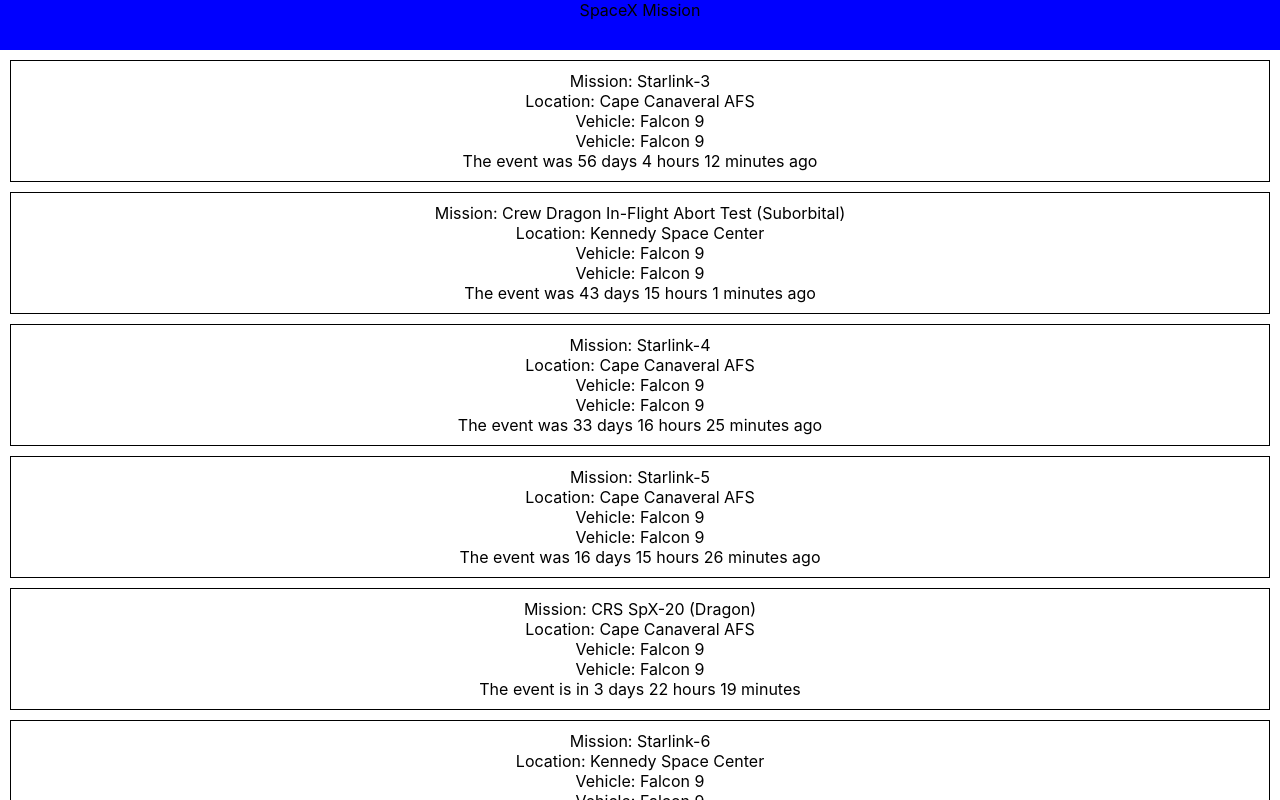
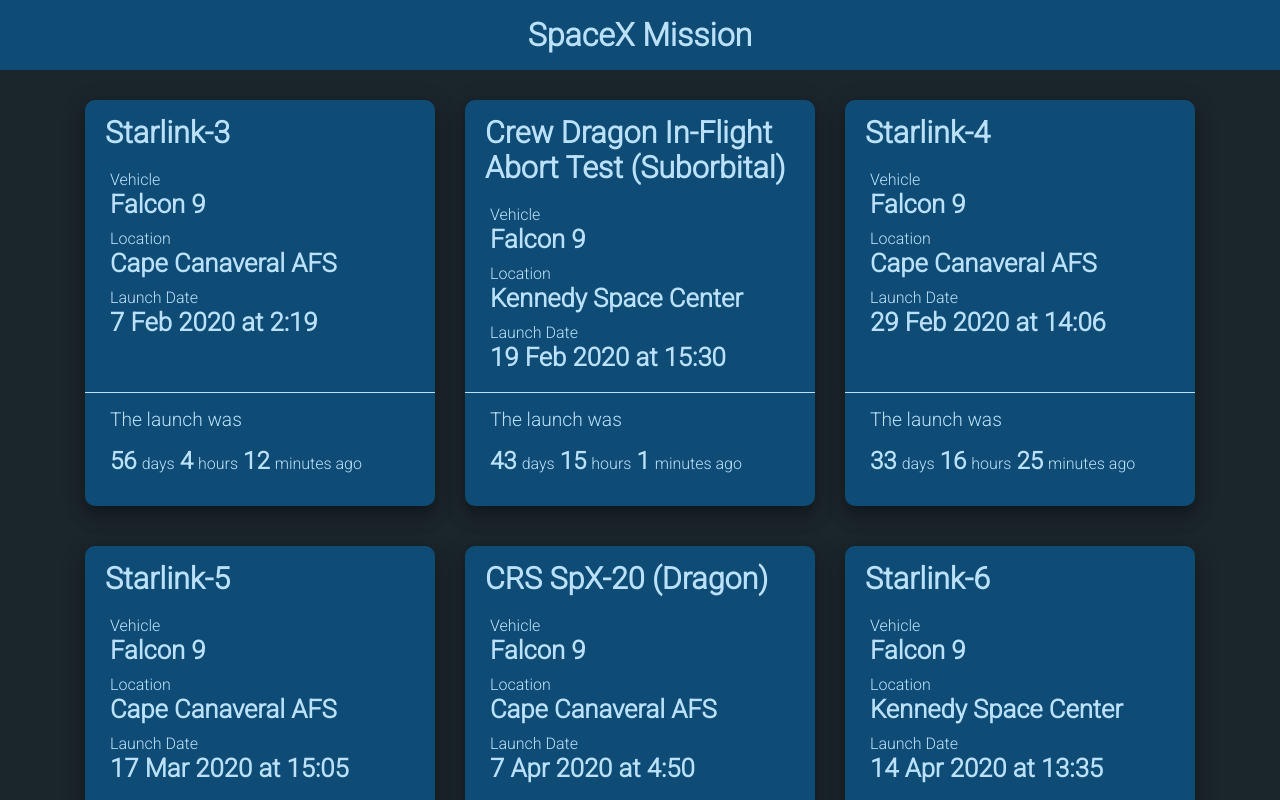
Before and after one commit to Furetur/jetbrains-tc-internship, a React (Create React App) app: page / in a window 1280 px wide. Shown: the top 800 px of the page. Built offline with nearby package versions, Linux system fonts and the light colour scheme.

Commit message:
design, theme and readable date

```diff
--- a/src/App.css
+++ b/src/App.css
@@ -1,32 +1,4 @@
-.App {
-  text-align: center;
-}
-
-.App-logo {
-  height: 40vmin;
-  pointer-events: none;
-}
-
-@media (prefers-reduced-motion: no-preference) {
-  .App-logo {
-    animation: App-logo-spin infinite 20s linear;
-  }
-}
-
-.App-header {
-  background-color: #282c34;
-  min-height: 100vh;
-  display: flex;
-  flex-direction: column;
-  align-items: center;
-  justify-content: center;
-  font-size: calc(10px + 2vmin);
-  color: white;
-}
-
-.App-link {
-  color: #61dafb;
-}
+@import url("https://fonts.googleapis.com/css2?family=Roboto:wght@300&display=swap");
 
 html {
   box-sizing: border-box;
@@ -36,11 +8,8 @@
   box-sizing: inherit;
 }
 
-@keyframes App-logo-spin {
-  from {
-    transform: rotate(0deg);
-  }
-  to {
-    transform: rotate(360deg);
-  }
+body {
+  background: var(--background-color);
+  color: var(--text-color);
+  font-family: "Roboto", sans-serif;
 }
--- a/src/App.tsx
+++ b/src/App.tsx
@@ -1,5 +1,6 @@
 import React, { ReactElement } from 'react';
 import logo from './logo.svg';
+import './theme.css';
 import './App.css';
 import Header from './components/Header/Header';
 import MissionList from './components/MissionsList/MissionList';
--- a/src/components/Header/Header.css
+++ b/src/components/Header/Header.css
@@ -1,5 +1,18 @@
 .Header {
     width: 100%;
-    height: 50px;
-    background: blue;
+    height: 70px;
+    /* header as a flexbox */
+    display: flex;
+    justify-content: center;
+    align-content: center;
+    background: var(--primary-color);
 }
+
+.Header h1 {
+    /* as a flexbox */
+    display: flex;
+    flex-direction: column;
+    justify-content: center;
+    align-content: center;
+    margin: 0;
+}
--- a/src/components/Header/Header.tsx
+++ b/src/components/Header/Header.tsx
@@ -4,7 +4,7 @@
 export default function Header(): ReactElement {
   return (
     <div className="Header">
-      <span>SpaceX Mission</span>
+      <h1>SpaceX Mission</h1>
     </div>
   );
 }
--- a/src/components/Mission/Mission.css
+++ b/src/components/Mission/Mission.css
@@ -1,10 +1,64 @@
-.Mission {
-    width: 100%;
-    margin-bottom: 10px;
-    padding: 10px;
-    border: 1px solid black;
+.card {
+  /* as a flex box item */
+  flex-grow: 0;
+  flex-shrink: 1;
+  /* as a flex box container */
+  display: flex;
+  flex-direction: column;
+  flex-wrap: nowrap;
+  align-items: flex-end;
+  /* other properties */
+  width: 350px;
+  margin: 20px 15px;
+  background: var(--primary-color);
+  box-shadow: 0 7px 8px -4px rgba(0, 0, 0, 0.2),
+    0 12px 17px 2px rgba(0, 0, 0, 0.14), 0 5px 22px 4px rgba(0, 0, 0, 0.12);
+  border-radius: 10px;
+}
+.card h1 {
+  width: 100%;
+  align-self: flex-start;
+  margin-top: 0;
+  margin-bottom: 0;
+  padding: 15px 20px 0 20px;
+  font-size: 1.9rem;
 }
 
-.Mission span {
-    display: block;
+.card > .body {
+  width: 100%;
+  margin: 10px 0;
+  padding: 0 25px;
 }
+
+.card .data-list {
+  list-style: none;
+  margin: 0;
+  padding: 0;
+}
+
+.card .data-list > li {
+  display: block;
+  margin: 10px 0;
+  font-size: 1.6rem;
+  font-weight: 800;
+}
+
+.card .data-list > li > span {
+  display: block;
+  margin-right: 20px;
+  font-size: 1rem;
+  font-weight: 100;
+}
+
+.card > .footer {
+  width: 100%;
+  align-self: flex-end;
+  margin-top: auto;
+  padding: 15px 25px;
+  border-top: solid 1px var(--text-color);
+  border-radius: 0 0 10px 10px;
+}
+
+.card>.footer>.timer-label {
+    font-size: 1.2rem;
+  }
--- a/src/components/Mission/Mission.tsx
+++ b/src/components/Mission/Mission.tsx
@@ -1,9 +1,15 @@
 import React, { ReactElement, memo, useEffect } from 'react';
-import { MissionData } from '../../missionsData';
+import { MissionData, DefinedTimeMissionData } from '../../missionsData';
 import './Mission.css';
-import { areDatesEqual, getLaunchDate } from '../../utils/date-utils';
+import {
+  areDatesEqual,
+  getLaunchDate,
+  compareDates,
+} from '../../utils/date-utils';
 import areMissionDatasEqual from '../../utils/areMissionDatasEqual';
 import Timer from '../Timer/Timer';
+import isMissionFullDateGiven from '../../utils/isMissionFullDateGiven';
+import getReadableDateFromMissionData from '../../utils/getReadableDateFromMissionData';
 
 interface Props {
   missionData: MissionData;
@@ -33,6 +39,14 @@
   );
 };
 
+const launchAlreadyHappened = (
+  missionData: DefinedTimeMissionData,
+  currentDate: Date,
+): boolean => {
+  const launchDate = getLaunchDate(missionData);
+  return compareDates(launchDate, currentDate) < 0;
+};
+
 function Mission({ missionData, currentDate, timer }: Props): ReactElement {
   useEffect(() => {
     console.log(`Mission for ${missionData.mission} rendered`);
@@ -43,16 +57,38 @@
   }
 
   return (
-    <div className="Mission">
-      <span>Mission: {missionData.mission}</span>
-      <span>Location: {missionData.location}</span>
-      <span>Vehicle: {missionData.vehicle}</span>
-      <span>Vehicle: {missionData.vehicle}</span>
+    <div className="Mission card">
+      <h1>{missionData.mission}</h1>
+      <div className="body">
+        <ul className="data-list">
+          <li>
+            <span>Vehicle</span>
+            {missionData.vehicle}
+          </li>
+          <li>
+            <span>Location</span>
+            {missionData.location}
+          </li>
+          <li>
+            <span>Launch Date</span>{getReadableDateFromMissionData(missionData)}
+          </li>
+        </ul>
+      </div>
       {timer ? (
-        <Timer
-          currentDate={currentDate as Date}
-          eventDate={getLaunchDate(missionData)}
-        />
+        <div className="footer">
+          <span className="timer-label">
+            {launchAlreadyHappened(
+              missionData as DefinedTimeMissionData,
+              currentDate as Date,
+            )
+              ? 'The launch was'
+              : 'The launch is in'}
+          </span>
+          <Timer
+            currentDate={currentDate as Date}
+            eventDate={getLaunchDate(missionData)}
+          />
+        </div>
       ) : null}
     </div>
   );
--- a/src/components/MissionsList/MissionList.css
+++ b/src/components/MissionsList/MissionList.css
@@ -1,4 +1,8 @@
 .MissionList {
+    display: flex;
+    flex-wrap: wrap;
+    justify-content: center;
+    align-content: flex-start;
     width: 100%;
     padding: 10px;
 }
--- /dev/null
+++ b/src/components/Timer/Timer.css
@@ -0,0 +1,14 @@
+.Timer .number {
+  margin-right: 5px;
+  margin-left: 5px;
+  font-size: 1.5rem;
+  font-weight: 800;
+}
+
+#number-of-days {
+  margin-left: 0px;
+}
+
+.Timer .unit {
+  font-size: 1rem;
+}
--- a/src/components/Timer/Timer.tsx
+++ b/src/components/Timer/Timer.tsx
@@ -4,6 +4,7 @@
   areDatesEqual,
   differenceInDaysHoursMinutes,
 } from '../../utils/date-utils';
+import './Timer.css';
 
 interface Props {
   eventDate: Date;
@@ -21,10 +22,16 @@
   return eventIsNow ? (
     <div>The event is now</div>
   ) : (
-    <div>
-      {!countDown ? 'The event was ' : 'The event is in '}
-      {daysLeft} days {hoursLeft} hours {minutesLeft} minutes
-      {!countDown ? ' ago' : ''}
-    </div>
+    <p className="Timer">
+      <span id="number-of-days" className="number">
+          {daysLeft}
+      </span>
+      <span className="unit">days</span>
+      <span className="number">{hoursLeft}</span>
+      <span className="unit">hours</span>
+      <span className="number">{minutesLeft}</span>
+      <span className="unit">minutes</span>
+      {!countDown ? <span className="optional-ago"> ago</span> : null}
+    </p>
   );
 }
--- a/src/missionsData.ts
+++ b/src/missionsData.ts
@@ -7,6 +7,20 @@
     hours: number | null;
     minutes: number | null;
     quarter: number | null;
+  };
+  vehicle: string;
+  location: string;
+};
+
+export type DefinedTimeMissionData = {
+  mission: string;
+  launch: {
+    years: number;
+    months: number;
+    date: number;
+    hours: number;
+    minutes: number;
+    quarter: number;
   };
   vehicle: string;
   location: string;
--- /dev/null
+++ b/src/theme.css
@@ -0,0 +1,5 @@
+:root {
+  --primary-color: #0f4c75;
+  --background-color: #1b262c;
+  --text-color: #bbe1fa;
+}
--- /dev/null
+++ b/src/utils/getReadableDateFromMissionData.ts
@@ -0,0 +1,80 @@
+import { MissionData } from '../missionsData';
+
+const monthNames = [
+  'Jan',
+  'Feb',
+  'Mar',
+  'Apr',
+  'May',
+  'Jun',
+  'Jul',
+  'Aug',
+  'Sep',
+  'Oct',
+  'Nov',
+  'Dec',
+];
+
+const formatMinutes = (minutes: number): string => {
+  if (minutes < 10) {
+    return `0${minutes}`;
+  }
+  return minutes.toString();
+};
+
+const getReadableDateFromMissionData = (missionData: MissionData): string => {
+  const { years, months, date, hours, minutes, quarter } = missionData.launch;
+  const monthIsNotGiven = months === null;
+  const dateIsNotGiven = date === null;
+  const hoursAreNotGiven = hours === null;
+  const minutesAreNotGiven = minutes === null;
+  const quarterIsNotGiven = quarter === null;
+
+  // nothing is given but year
+  if (
+    monthIsNotGiven &&
+    dateIsNotGiven &&
+    hoursAreNotGiven &&
+    minutesAreNotGiven &&
+    quarterIsNotGiven
+  ) {
+    return years.toString();
+  }
+  // if only year and quarter are given
+  if (
+    !quarterIsNotGiven &&
+    monthIsNotGiven &&
+    dateIsNotGiven &&
+    hoursAreNotGiven &&
+    minutesAreNotGiven
+  ) {
+    return `Q${(quarter as number) + 1} of ${years}`;
+  }
+  // only year and month are given
+  if (
+    !monthIsNotGiven &&
+    dateIsNotGiven &&
+    hoursAreNotGiven &&
+    minutesAreNotGiven
+  ) {
+    return `${monthNames[months as number]} ${years}`;
+  }
+  // only year, month and date are given
+  if (
+    !monthIsNotGiven &&
+    !dateIsNotGiven &&
+    hoursAreNotGiven &&
+    minutesAreNotGiven
+  ) {
+    return `${date} ${monthNames[months as number]} ${years}`;
+  }
+  // year, month, date, hours are given (minutes can be giver or not)
+  if (!monthIsNotGiven && !dateIsNotGiven && !hoursAreNotGiven) {
+    return `${date} ${monthNames[months as number]} ${years} at ${hours}:${
+      minutesAreNotGiven ? '--' : formatMinutes(minutes as number)
+    }`;
+  }
+  return years.toString();
+};
+
+export default getReadableDateFromMissionData;
```
